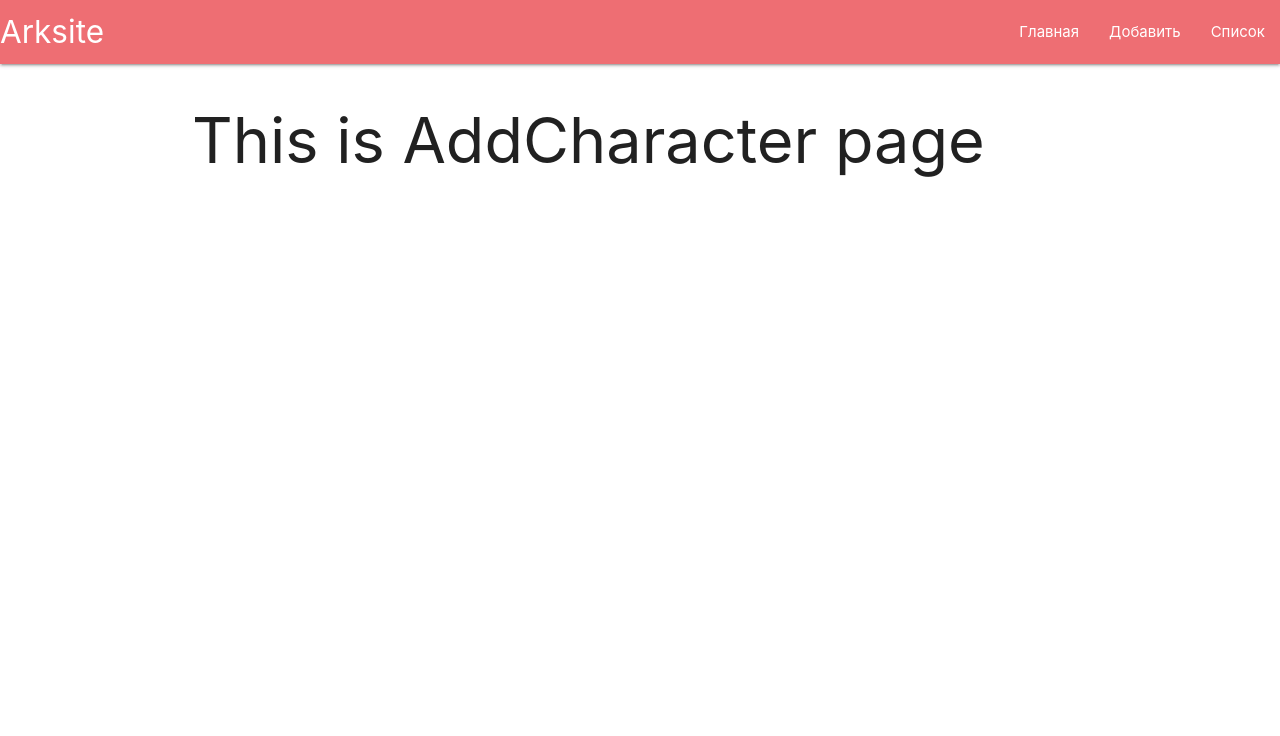
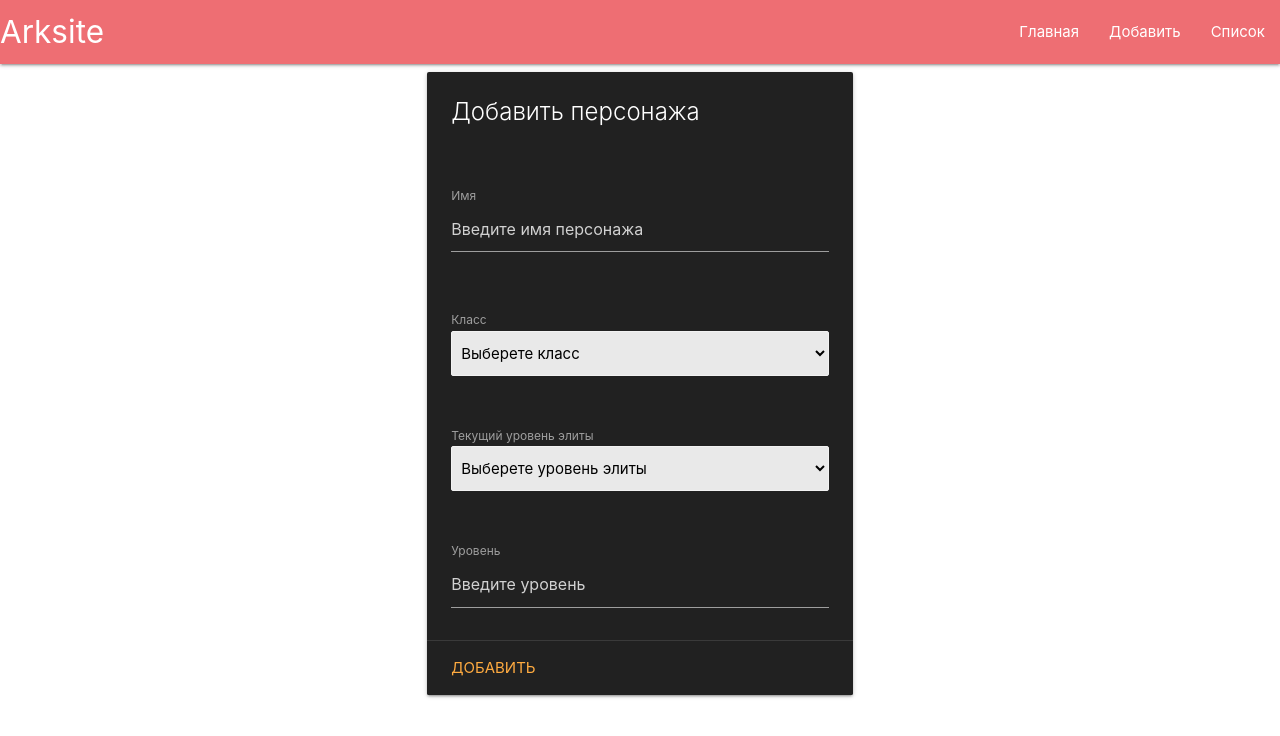
Before and after one commit to Murchik/it_course_work, a React (Create React App) app in the folder client/: page /add in a window 1280 px wide. Shown: the top 736 px of the page. Built offline with nearby package versions, Linux system fonts and the light colour scheme.

Commit message:
added AddCharacter form

```diff
--- a/client/src/pages/AddCharacter.js
+++ b/client/src/pages/AddCharacter.js
@@ -1,9 +1,70 @@
-import React from 'react'
+import React, { useState } from 'react'
+
+import { NavLink } from 'react-router-dom'
+
 
 export const AddCharacter = () => {
+    const [character, setCharacter] = React.useState({
+        class: "",
+        archetype: ""
+    });
     return (
-        <div>
-            <h1>This is AddCharacter page</h1>
+        <div class="row">
+            <div class="col s6 offset-s3">
+                <div class="card grey darken-4">
+                    <div class="card-content white-text">
+                        <span class="card-title">Добавить персонажа</span>
+                    </div>
+
+                    <div class="card-content white-text">
+                        <label>Имя</label>
+                        <input
+                            placeholder="Введите имя персонажа"
+                            id="сharacterName"
+                            type="text"
+                        />
+                    </div>
+
+                    <div class="card-content white-text">
+                        <label>Класс</label>
+                        <select id="characterClass" class="browser-default">
+                            <option value="" disabled selected>Выберете класс</option>
+                            <option value="Sniper">Sniper</option>
+                            <option value="Guard">Guard</option>
+                            <option value="Defender">Defender</option>
+                            <option value="Vanguard">Vanguard</option>
+                            <option value="Caster">Caster</option>
+                            <option value="Specialist">Specialist</option>
+                            <option value="Supporter">Supporter</option>
+                            <option value="Medic">Medic</option>
+                        </select>
+                    </div>
+
+                    <div class="card-content white-text">
+                        <label>Текущий уровень элиты</label>
+                        <select id="characterEliteLevel" class="browser-default">
+                            <option value="" disabled selected>Выберете уровень элиты</option>
+                            <option value="0">0</option>
+                            <option value="1">1</option>
+                            <option value="2">2</option>
+                        </select>
+                    </div>
+
+                    <div class="card-content white-text">
+                        <label>Уровень</label>
+                        <input
+                            class="white-text"
+                            placeholder="Введите уровень"
+                            id="сharacterlevel"
+                            type="number"
+                        />
+                    </div>
+
+                    <div class="card-action">
+                        <NavLink to="#">Добавить</NavLink>
+                    </div>
+                </div>
+            </div>
         </div>
     )
 }
--- a/client/src/routes.js
+++ b/client/src/routes.js
@@ -3,9 +3,9 @@ import React from 'react'
 import { Switch, Route, Redirect } from 'react-router-dom'
 
 // import my pages
-import { MainPage } from './pages/MainPage'
+import { MainPage     } from './pages/MainPage'
 import { AddCharacter } from './pages/AddCharacter'
-import { List } from './pages/List'
+import { List         } from './pages/List'
 
 export const useRoutes = () => {
     return (
```
